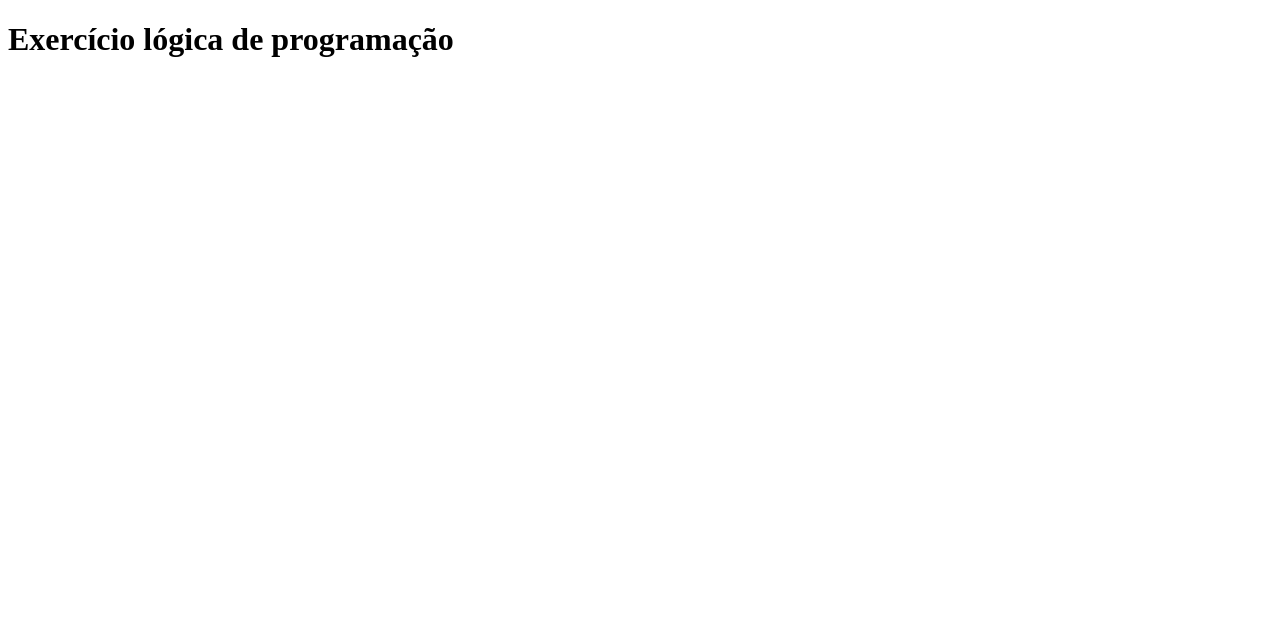
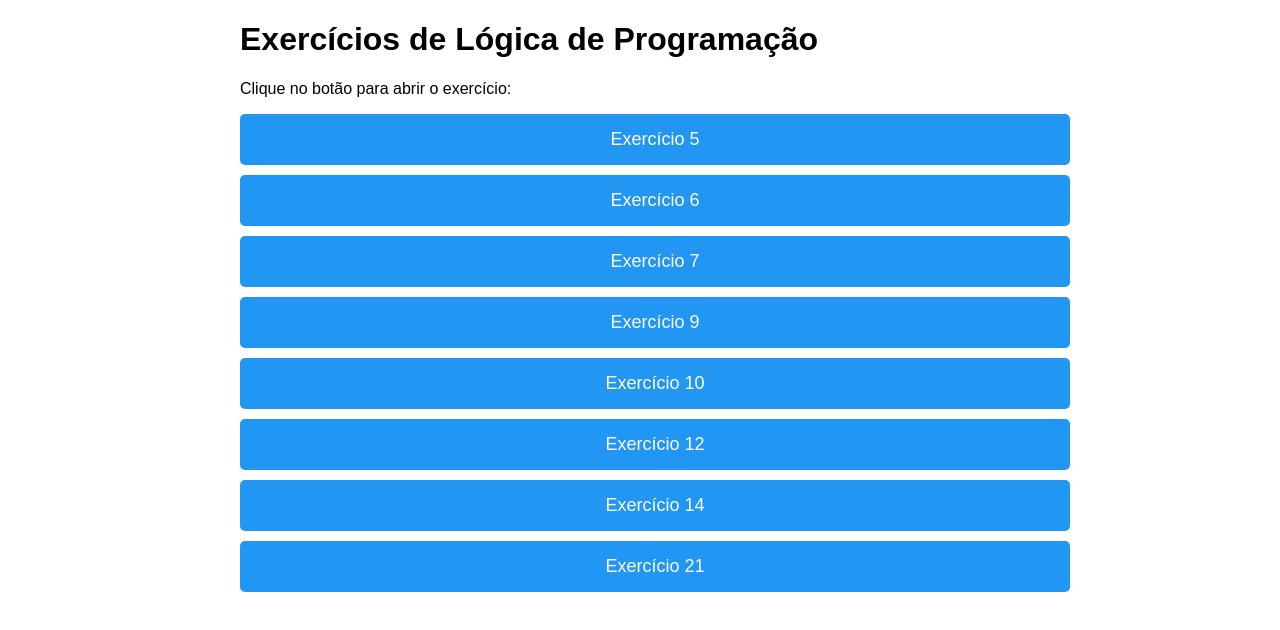
Before and after one commit to Anaa-Santos/Logica-de-Programacao, a plain HTML site: page index.html in a window 1280 px wide. Drawn offline with Linux system fonts and the light colour scheme.

Commit message:
Adiciona botões para acessar cada exercício

```diff
--- a/index.html
+++ b/index.html
@@ -1,16 +1,49 @@
-<!doctype html>
-<html lang="pt-br">
+<!DOCTYPE html>
+<html lang="pt-BR">
 <head>
-  <meta charset="UTF-8">
-  <title>Exercício programação</title>
+    <meta charset="UTF-8">
+    <meta name="viewport" content="width=device-width, initial-scale=1.0">
+    <title>Exercícios de Lógica</title>
+    <style>
+        /* Estilo básico para deixar os botões bonitos */
+        body {
+            font-family: Arial, sans-serif;
+            max-width: 800px;
+            margin: 20px auto;
+            padding: 0 20px;
+        }
+        .botao-exercicio {
+            display: block;
+            width: 100%;
+            padding: 15px;
+            margin: 10px 0;
+            background-color: #2196F3;
+            color: white;
+            border: none;
+            border-radius: 5px;
+            font-size: 18px;
+            cursor: pointer;
+            text-align: center;
+            text-decoration: none; /* Para links que parecem botões */
+        }
+        .botao-exercicio:hover {
+            background-color: #1976D2;
+        }
+    </style>
 </head>
 <body>
+    <h1>Exercícios de Lógica de Programação</h1>
+    <p>Clique no botão para abrir o exercício:</p>
 
-<h1>Exercício lógica de programação</h1>
-
-<p id="resultado"></p>
-
-<script src="js/script.js"></script>
+    <!-- Botões para cada exercício -->
+    <a href="5/exercicio5.html" class="botao-exercicio">Exercício 5</a>
+    <a href="6/exercicio6.html" class="botao-exercicio">Exercício 6</a>
+    <a href="7/exercicio7.html" class="botao-exercicio">Exercício 7</a>
+    <a href="9/exercicio9.html" class="botao-exercicio">Exercício 9</a>
+    <a href="10/exercicio10.html" class="botao-exercicio">Exercício 10</a>
+    <a href="12/exercicio12.html" class="botao-exercicio">Exercício 12</a>
+    <a href="14/exercicio14.html" class="botao-exercicio">Exercício 14</a>
+    <a href="21/exercicio21.html" class="botao-exercicio">Exercício 21</a>
 
 </body>
 </html>
```
